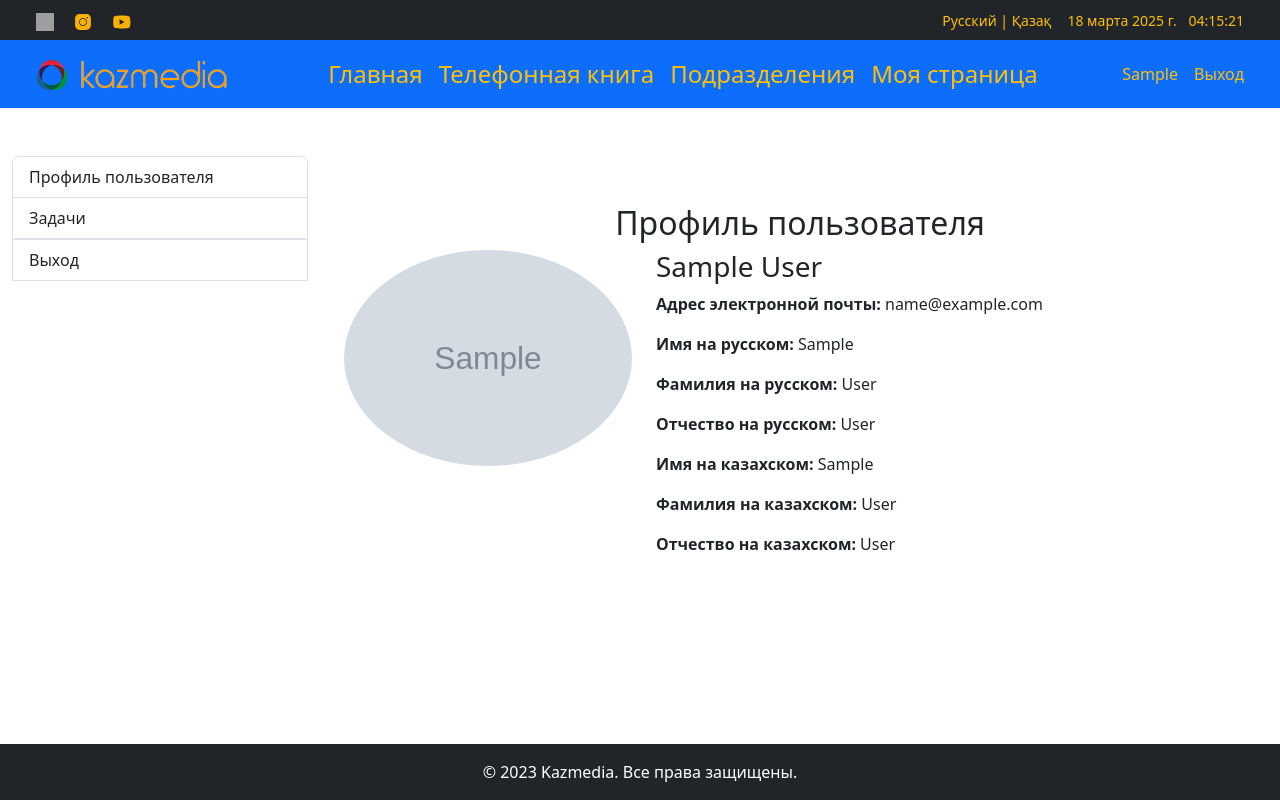
After one commit to JohhnyN/Portal, a Django app: page /ru/accounts/profile/ in a window 1280 px wide. The commit adds this page. Run offline with Django 5.2, Linux system fonts and the light colour scheme; a user stored in the database is signed in; tables that the repository leaves empty hold one stand-in row (values such as "Sample post"); grey boxes marked "Sample" are stand-in pictures; some libraries are stand-ins or nearby versions; grey boxes are pictures that could not be loaded.

Commit message:
Обновление проекта: добавил моя страница и профиль пользователя

```diff
--- a/portal/accounts/models.py
+++ b/portal/accounts/models.py
@@ -102,3 +102,7 @@ class Comment(models.Model):
 
     def __str__(self):
         return f"Комментарий от {self.user.username} к задаче {self.task.title}"
+
+    class Meta:
+        verbose_name = "Комментарий"
+        verbose_name_plural = "Комментарии"
--- /dev/null
+++ b/portal/accounts/templates/accounts/profile.html
@@ -0,0 +1,32 @@
+<!-- filepath: d:\PROJECTS\Portal\portal\accounts\templates\accounts\profile.html -->
+{% extends "accounts/user_page.html" %}
+{% load i18n static %}
+
+{% block title %}
+    {% trans "Профиль пользователя" %}
+{% endblock %}
+
+{% block user_content %}
+<div class="container mt-5">
+    <h2 class="text-center">{% trans "Профиль пользователя" %}</h2>
+    <div class="row">
+        <div class="col-md-4">
+            {% if user.photo %}
+                <img src="{{ user.photo.url }}" alt="{% trans 'Фото профиля' %}" class="img-fluid rounded-circle">
+            {% else %}
+                <img src="{% static 'accounts/img/default-profile.png' %}" alt="{% trans 'Фото профиля' %}" class="img-fluid rounded-circle">
+            {% endif %}
+        </div>
+        <div class="col-md-8">
+            <h3>{{ user.first_name }} {{ user.last_name }}</h3>
+            <p><strong>{% trans "Email" %}:</strong> {{ user.email }}</p>
+            <p><strong>{% trans "Имя на русском" %}:</strong> {{ user.first_name_ru }}</p>
+            <p><strong>{% trans "Фамилия на русском" %}:</strong> {{ user.last_name_ru }}</p>
+            <p><strong>{% trans "Отчество на русском" %}:</strong> {{ user.surname_ru }}</p>
+            <p><strong>{% trans "Имя на казахском" %}:</strong> {{ user.first_name_kk }}</p>
+            <p><strong>{% trans "Фамилия на казахском" %}:</strong> {{ user.last_name_kk }}</p>
+            <p><strong>{% trans "Отчество на казахском" %}:</strong> {{ user.surname_kk }}</p>
+        </div>
+    </div>
+</div>
+{% endblock %}
--- a/portal/accounts/templates/accounts/task_confirm_delete.html
+++ b/portal/accounts/templates/accounts/task_confirm_delete.html
@@ -1,12 +1,12 @@
 <!-- filepath: d:\PROJECTS\Portal\portal\accounts\templates\accounts\task_confirm_delete.html -->
-{% extends "main/base.html" %}
+{% extends "accounts/user_page.html" %}
 {% load i18n static %}
 
 {% block title %}
-    {% trans "Удалить задачу" %}
+    {% trans "Удаление задачи" %}
 {% endblock %}
 
-{% block content %}
+{% block user_content %}
 <div class="container mt-5">
     <h1>{% trans "Удалить задачу" %}</h1>
     <p>{% trans "Вы уверены, что хотите удалить задачу?" %}</p>
--- a/portal/accounts/templates/accounts/task_form.html
+++ b/portal/accounts/templates/accounts/task_form.html
@@ -1,5 +1,5 @@
 <!-- filepath: d:\PROJECTS\Portal\portal\accounts\templates\accounts\task_form.html -->
-{% extends "main/base.html" %}
+{% extends "accounts/user_page.html" %}
 {% load i18n static %}
 
 {% block title %}
@@ -10,7 +10,7 @@
     {% endif %}
 {% endblock %}
 
-{% block content %}
+{% block user_content %}
 <div class="container mt-5">
     <div class="row justify-content-center">
         <div class="col-md-8">
--- a/portal/accounts/templates/accounts/tasks.html
+++ b/portal/accounts/templates/accounts/tasks.html
@@ -1,11 +1,11 @@
-{% extends "main/base.html" %}
+{% extends "accounts/user_page.html" %}
 {% load i18n static %}
 
 {% block title %}
-    {% trans "Мои задачи" %}
+    {% trans "Список задач" %}
 {% endblock %}
 
-{% block content %}
+{% block user_content %}
 <div class="container mt-5">
     <h2 class="text-center">{% trans "Список задач" %}</h2>
     <div class="text-end mb-3">
--- a/portal/accounts/templates/accounts/user_page.html
+++ b/portal/accounts/templates/accounts/user_page.html
@@ -8,13 +8,26 @@
 
 {% block content %}
 <div class="container mt-5">
-    <h1>{% trans "Моя страница" %}</h1>
-    <div class="card">
-        <div class="card-body">
-            <h5 class="card-title">{{ user.username }}</h5>
-            <p class="card-text">{% trans "Имя" %}: {{ user.first_name }}</p>
-            <p class="card-text">{% trans "Фамилия" %}: {{ user.last_name }}</p>
-            <p class="card-text">{% trans "Email" %}: {{ user.email }}</p>
+    <div class="row">
+        <div class="col-md-3">
+            <div class="list-group">
+                <a href="{% url 'profile' %}" class="list-group-item list-group-item-action">
+                    {% trans "Профиль пользователя" %}
+                </a>
+                <a href="{% url 'tasks' %}" class="list-group-item list-group-item-action">
+                    {% trans "Задачи" %}
+                </a>
+                <form method="post" action="{% url 'logout' %}">
+                    {% csrf_token %}
+                    <button type="submit" class="list-group-item list-group-item-action">
+                        {% trans "Выход" %}
+                    </button>
+                </form>
+            </div>
+        </div>
+        <div class="col-md-9">
+            {% block user_content %}
+            {% endblock %}
         </div>
     </div>
 </div>
--- a/portal/accounts/urls.py
+++ b/portal/accounts/urls.py
@@ -1,5 +1,5 @@
 from django.urls import path
-from django.contrib.auth import views as auth_views
+from django.contrib.auth.views import LoginView, LogoutView
 from .views import (
     user_page,
     about,
@@ -9,15 +9,20 @@ from .views import (
     task_delete,
     task_complete,
     task_detail,
+    profile,
 )
 
 urlpatterns = [
     path(
         "login/",
-        auth_views.LoginView.as_view(template_name="accounts/login.html"),
+        LoginView.as_view(template_name="accounts/login.html"),
         name="login",
     ),
-    path("logout/", auth_views.LogoutView.as_view(next_page="/"), name="logout"),
+    path(
+        "logout/",
+        LogoutView.as_view(),
+        name="logout",
+    ),
     path("user_page/", user_page, name="user_page"),
     path("about/", about, name="about"),
     path("tasks/", tasks, name="tasks"),
@@ -26,4 +31,5 @@ urlpatterns = [
     path("tasks/<int:pk>/delete/", task_delete, name="task_delete"),
     path("tasks/<int:pk>/complete/", task_complete, name="task_complete"),
     path("tasks/<int:pk>/", task_detail, name="task_detail"),
+    path("profile/", profile, name="profile"),
 ]
--- a/portal/accounts/views.py
+++ b/portal/accounts/views.py
@@ -20,13 +20,18 @@ def about(request):
 def tasks(request):
     query = request.GET.get("q")
     if query:
-        user_tasks = Task.objects.filter(user=request.user, title__icontains=query)
+        user_tasks = Task.objects.filter(
+            user=request.user, title__icontains=query
+        ) | Task.objects.filter(shared_with=request.user, title__icontains=query)
     else:
         user_tasks = Task.objects.filter(user=request.user) | Task.objects.filter(
             shared_with=request.user
         )
+
+    user_tasks = user_tasks.distinct().order_by("is_completed", "-created_at")
+
     tasks_with_comments = []
-    for task in user_tasks.distinct():
+    for task in user_tasks:
         shared_with_comments = []
         for user in task.shared_with.all():
             shared_with_comments.append(
@@ -110,3 +115,8 @@ def task_detail(request, pk):
         "accounts/task_detail.html",
         {"task": task, "comments": comments, "form": form},
     )
+
+
+@login_required
+def profile(request):
+    return render(request, "accounts/profile.html", {"user": request.user})
--- a/portal/main/templates/main/base.html
+++ b/portal/main/templates/main/base.html
@@ -54,11 +54,11 @@
                     <li class="nav-item">
                         <a class="nav-link fs-4 link-warning" href="{% url 'department_list' %}">{% trans 'Подразделения' %}</a>
                     </li>
-                    {% comment %} {% if user.is_authenticated %}
+                    {% if user.is_authenticated %}
                     <li class="nav-item">
                         <a class="nav-link fs-4 link-warning" href="{% url 'user_page' %}">{% trans 'Моя страница' %}</a>
                     </li>
-                    {% endif %} {% endcomment %}
+                    {% endif %}
                 </ul>
             </div>
             <div class="d-flex align-items-center">
@@ -70,6 +70,10 @@
                         {{ user.first_name_kk }}
                         {% endif %}
                     </a>
+                    <form method="post" action="{% url 'logout' %}">
+                        {% csrf_token %}
+                        <button type="submit" class="btn btn-link nav-link text-warning">{% trans 'Выход' %}</button>
+                    </form>
                 {% else %}
                     <a class="nav-link text-warning" href="{% url 'login' %}">{% trans 'Войти' %}</a>
                 {% endif %}
```
